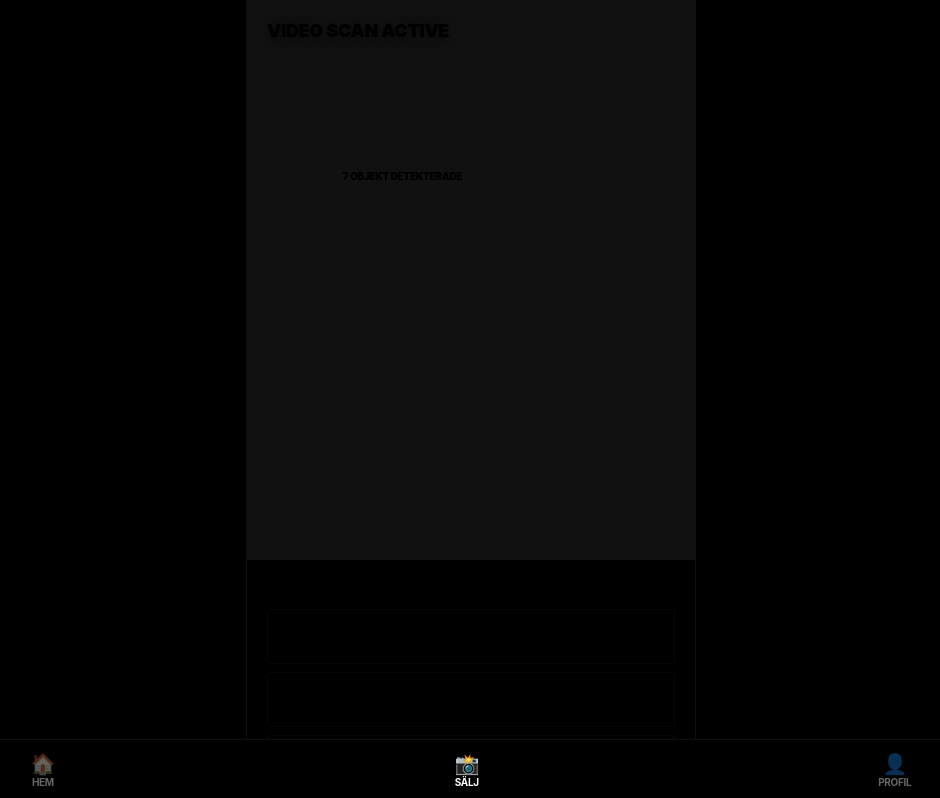
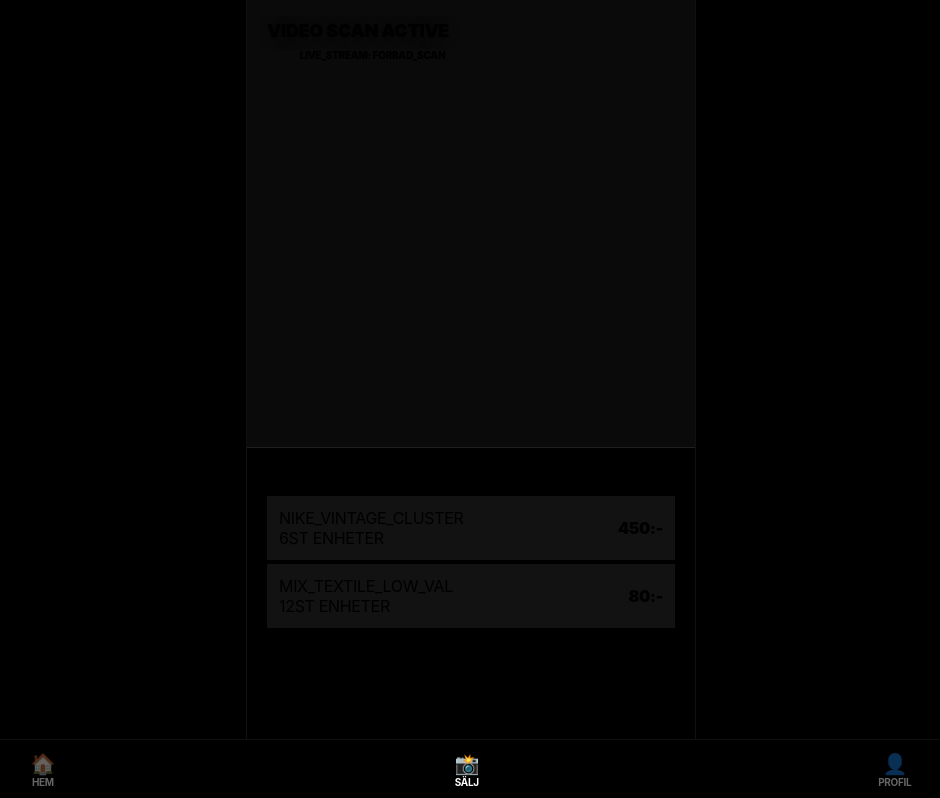
Before and after one commit to gascheckking/marketbeg-appGem, a Next.js app: page /sell in a window 1280 px wide. Shown: the top 798 px of the page, without its empty margins (169-1109 px from the left). Built offline with nearby package versions, Linux system fonts and the light colour scheme.

Commit message:
Update AIScanView.tsx

```diff
--- a/components/AIScanView.tsx
+++ b/components/AIScanView.tsx
@@ -1,54 +1,46 @@
 // // components/AIScanView.tsx
 "use client";
-import React, { useState, useEffect } from "react";
-import { useRouter } from "next/navigation";
+import React from "react";
 
 export default function AIScanView() {
-  const router = useRouter();
-  const [analyzing, setAnalyzing] = useState(true);
-
-  useEffect(() => {
-    const timer = setTimeout(() => setAnalyzing(false), 2500);
-    return () => clearTimeout(timer);
-  }, []);
-
-  const clusters = [
-    { id: 1, title: "7x Barnjackor (86-92)", action: "PAKET", price: 150 },
-    { id: 2, title: "Vintage Sneakers", action: "SÄLJ DIREKT", price: 450 },
-    { id: 3, title: "Leksaker & Småprylar", action: "BORTSKÄNKES", price: 0 }
-  ];
-
   return (
-    <div style={{ background: '#000', minHeight: '100vh', paddingBottom: '100px' }}>
+    <div style={{ background: '#000', minHeight: '100vh' }}>
       {/* SCANNER VIEWPORT */}
-      <div style={{ width: '100%', aspectRatio: '4/5', background: '#111', position: 'relative' }}>
-        {/* Simulerad AI-detektering ovanpå bilden */}
-        <div style={{ position: 'absolute', top: '30%', left: '20%', width: '40%', height: '30%', border: '2px solid var(--karma-green)', borderRadius: '4px' }}>
-          <div style={{ background: 'var(--karma-green)', color: '#000', fontSize: '10px', fontWeight: 900, padding: '2px 6px', width: 'fit-content' }}>7 OBJEKT DETEKTERADE</div>
+      <div style={{
+        width: '100%', aspectRatio: '1/1', background: '#0a0a0a',
+        position: 'relative', borderBottom: '1px solid #1f1f1f'
+      }}>
+        <div style={{
+          position: 'absolute', top: '10%', left: '10%', padding: '4px 8px',
+          background: 'var(--karma-green)', color: '#000', fontSize: '10px', fontWeight: 900
+        }}>
+          LIVE_STREAM: FORRAD_SCAN
         </div>
-        {analyzing && (
-          <div style={{ position: 'absolute', inset: 0, background: 'rgba(0,0,0,0.4)', display: 'flex', alignItems: 'center', justifyContent: 'center' }}>
-            <div style={{ fontWeight: 900, color: 'var(--karma-green)', letterSpacing: '2px' }}>ANALYSERAR FÖRRÅD...</div>
-          </div>
-        )}
       </div>
 
       <div style={{ padding: '20px' }}>
-        <h2 style={{ fontSize: '11px', fontWeight: 900, opacity: 0.5, marginBottom: '15px' }}>AI-FÖRSLAG (BASERAT PÅ DITT KAOS)</h2>
-        <div style={{ display: 'flex', flexDirection: 'column', gap: '8px' }}>
-          {clusters.map(c => (
-            <div key={c.id} className="karma-card" style={{ display: 'flex', justifyContent: 'space-between', alignItems: 'center' }}>
+        <h2 style={{ fontSize: '10px', color: 'var(--text-sub)', marginBottom: '16px' }}>DETEKTERADE_KLUSTER</h2>
+
+        <div style={{ display: 'flex', flexDirection: 'column', gap: '4px' }}>
+          {[
+            { label: "NIKE_VINTAGE_CLUSTER", qty: "6ST", price: "450:-" },
+            { label: "MIX_TEXTILE_LOW_VAL", qty: "12ST", price: "80:-" }
+          ].map((item, i) => (
+            <div key={i} style={{
+              background: '#121212', padding: '12px', display: 'flex',
+              justifyContent: 'space-between', alignItems: 'center'
+            }}>
               <div>
-                <div style={{ fontSize: '14px', fontWeight: 800 }}>{c.title}</div>
-                <div style={{ fontSize: '10px', color: 'var(--karma-green)', fontWeight: 900 }}>{c.action}</div>
+                <div className="card-title">{item.label}</div>
+                <div className="card-meta">{item.qty} ENHETER</div>
               </div>
-              <div style={{ fontSize: '16px', fontWeight: 900 }}>{c.price > 0 ? `${c.price}:-` : 'GRATIS'}</div>
+              <div style={{ fontSize: '16px', fontWeight: 900 }}>{item.price}</div>
             </div>
           ))}
         </div>
 
-        <button onClick={() => router.push('/vault')} className="pill-btn" style={{ width: '100%', marginTop: '30px' }}>
-          Godkänn & Publicera Allt
+        <button className="pill-btn" style={{ width: '100%', marginTop: '24px' }}>
+          EXPORTERA TILL FEED
         </button>
       </div>
     </div>
```
